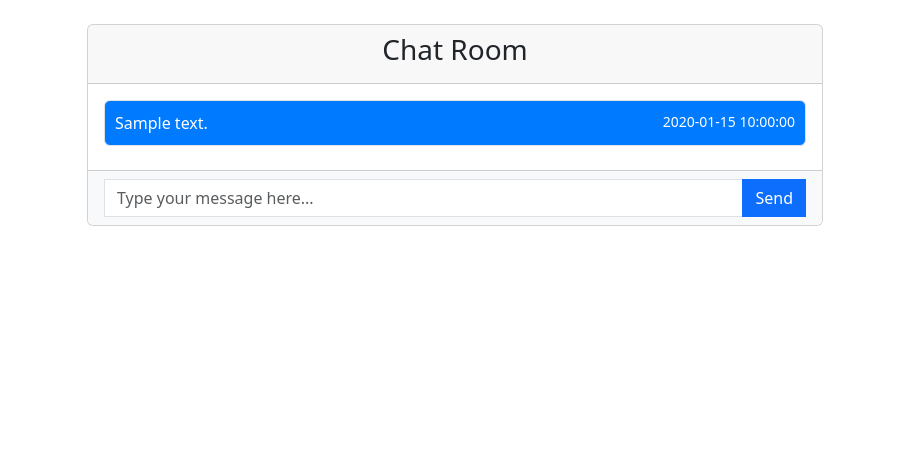
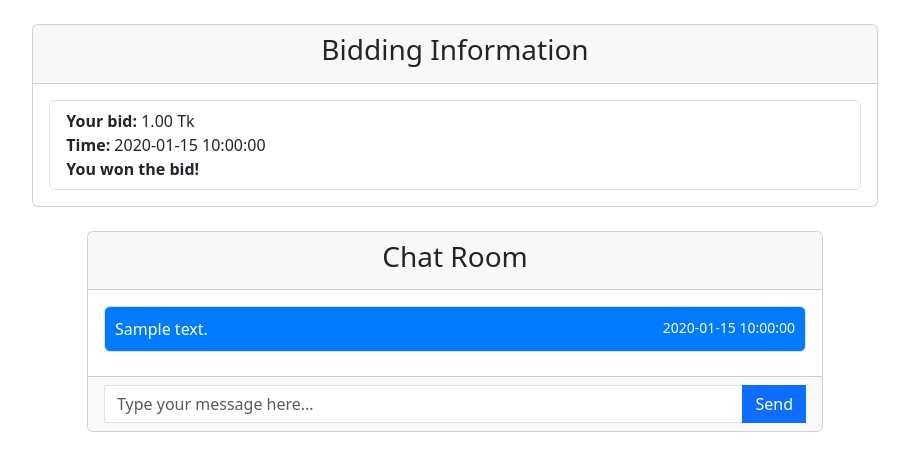
Before and after one commit to ZafirChowdhury/b2bWeb, a Flask app: page /chat/1/1 in a window 1280 px wide. Shown: the part 56-527 px from the top of the page, without its empty margins (185-1094 px from the left). Run offline with Flask 3, Linux system fonts and the light colour scheme; the visitor is signed in with stand-in values (Sample User, id 1); tables that the repository leaves empty hold one stand-in row (values such as "Sample post"); some libraries are stand-ins or nearby versions.

Commit message:
Add payment code

```diff
--- a/app.py
+++ b/app.py
@@ -193,7 +193,7 @@ def view_listing(listing_id):
         defult_no_end_time = datetime(2000, 1, 1, 0, 0, 0)
         current_time = datetime.now()
 
-        # Update to sold, if time has ended
+        # Update to ended, if time has ended
         if not auction_end_time == defult_no_end_time: # There is a user given time
             if auction_end_time < current_time: # Auction has ended
                 query = '''
@@ -268,7 +268,7 @@ def end_listing(listing_id):
     if listings[0].get("user_id") != session.get("user_id"):
         return redirect(url_for("apology", em="Only owners can end a listing"))
 
-    # Chnage the ended flag in listings
+    # Change the ended flag in listings
     query = '''
             UPDATE listings
             SET ended = %s
@@ -475,3 +475,27 @@ def accept_bid(chat_id):
     database.save("UPDATE chats SET bid_accepted = %s WHERE chat_id = %s", (True, chat_id))
 
     return redirect(url_for("chat", listing_id=chat.get("listing_id"), buyer_id=chat.get("buyer_id")))
+
+
+@app.route("/pay/<int:flag>/<int:chat_id>", methods=["POST"])
+def pay(flag, chat_id):
+    if not session.get("user_id"):
+        return redirect(url_for("login"))
+
+    if flag not in [1, 2]:
+        return redirect(url_for("apology", em="Invalid Request"))
+
+    chat = database.get("SELECT * FROM chats WHERE chat_id = %s", (chat_id, ))[0]
+
+    if not (session.get("user_id") == chat.get("buyer_id")):
+        return redirect(url_for("apology", em="Access Denied"))
+
+    # 1 -> Payment made
+    # Update sold status
+    if flag == 1:
+        # Change sold status, sold_to
+        database.save("UPDATE listings SET sold = %s, sold_to = %s", (True, chat.get("buyer_id")))
+
+    database.save("UPDATE chats SET payment_made = %s WHERE chat_id = %s", (flag, chat.get("chat_id")))
+
+    return redirect(url_for("view_listing", listing_id=chat.get("listing_id")))
--- a/sql/schema.sql
+++ b/sql/schema.sql
@@ -72,12 +72,14 @@ CREATE TABLE chats (
     buyer_id INT,
 
     bid_accepted BOOLEAN DEFAULT FALSE,
-    payment_made BOOLEAN DEFAULT FALSE,
+    payment_made INT DEFAULT 0, -- 1 -> payment made, 2-> rejected
 
     PRIMARY KEY (chat_id),
     FOREIGN KEY (listing_id) REFERENCES listings(listing_id) ON DELETE CASCADE,
     FOREIGN KEY (seller_id) REFERENCES users(user_id) ON DELETE CASCADE,
-    FOREIGN KEY (buyer_id) REFERENCES users(user_id) ON DELETE SET NULL
+    FOREIGN KEY (buyer_id) REFERENCES users(user_id) ON DELETE SET NULL,
+
+    CHECK (payment_made IN (0, 1, 2))
 );
 
 CREATE TABLE chat_message (
--- a/templates/chat.html
+++ b/templates/chat.html
@@ -7,6 +7,43 @@
     {% if session['user_id'] == buyer.user_id %}
 
         <!-- Buyer Window -->
+        <div class="row mt-4">
+            <div class="col-md-8 offset-md-2">
+            <div class="card">
+            <div class="card-header text-center">
+            <h3>Bidding Information</h3>
+            </div>
+            <div class="card-body">
+                <ul class="list-group">
+                    <li class="list-group-item d-flex justify-content-between align-items-center">
+                        <div>
+                            <strong>Your bid:</strong> {{ bid.ammount }} Tk<br>
+                            <strong>Time:</strong> {{ bid.date }}<br>
+                            {% if chat.payment_made == 1 %}
+                                <strong>You won the bid!</strong>
+                            {% elif chat.payment_made == 2 %}
+                                <strong>You rejected the bid!</strong>
+                            {% endif %}
+                        </div>
+
+                    {% if chat['payment_made'] == 0 %}
+                        {% if chat['bid_accepted'] %}
+                            <div class="btn-group" role="group">
+                                <form action="/pay/1/{{ chat.chat_id }}" method="post" class="d-inline">
+                                    <button class="btn btn-success me-2" type="submit">Confirm Payment</button>
+                                </form>
+                                <form action="/pay/2/{{ chat.chat_id }}" method="post" class="d-inline">
+                                    <button class="btn btn-danger" type="submit">Cancel</button>
+                                </form>
+                            </div>
+                        {% endif %}
+                    {% endif %}
+                    </li>
+                </ul>
+            </div>
+            </div>
+            </div>
+        </div>
 
     {% else %}
 
@@ -29,6 +66,10 @@
                                         <form action="/accept_bid/{{ chat.chat_id }}" method="post">
                                             <button class="btn btn-success" type="submit">Accept Bid</button>
                                         </form>
+                                    {% elif chat.payment_made == 1 %}
+                                        <strong>Sold!</strong>
+                                    {% elif chat.payment_made == 2 %}
+                                        <strong>Buyer rejected the bid!</strong>
                                     {% else %}
                                         <strong>You accepted the bid!</strong>
                                     {% endif %}
```
Also changed, not shown: templates/view_listing.html (+10 -8 lines).
